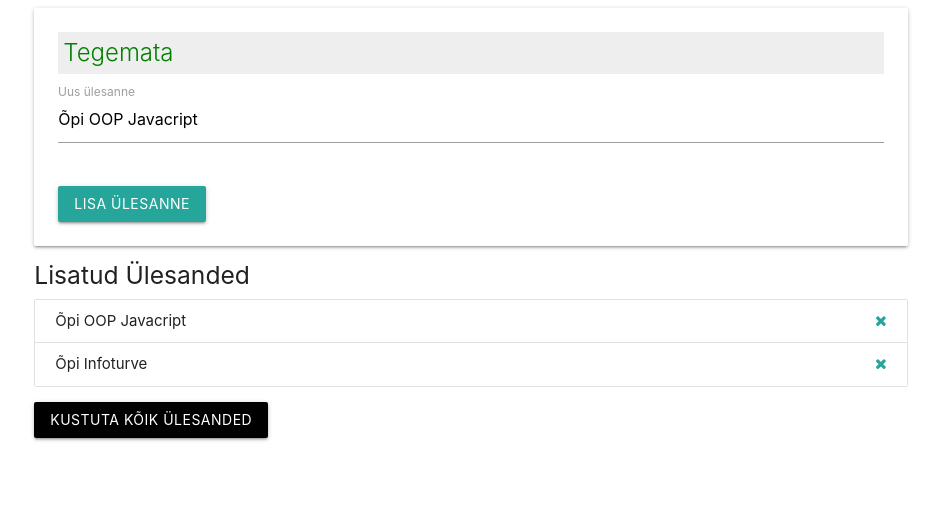
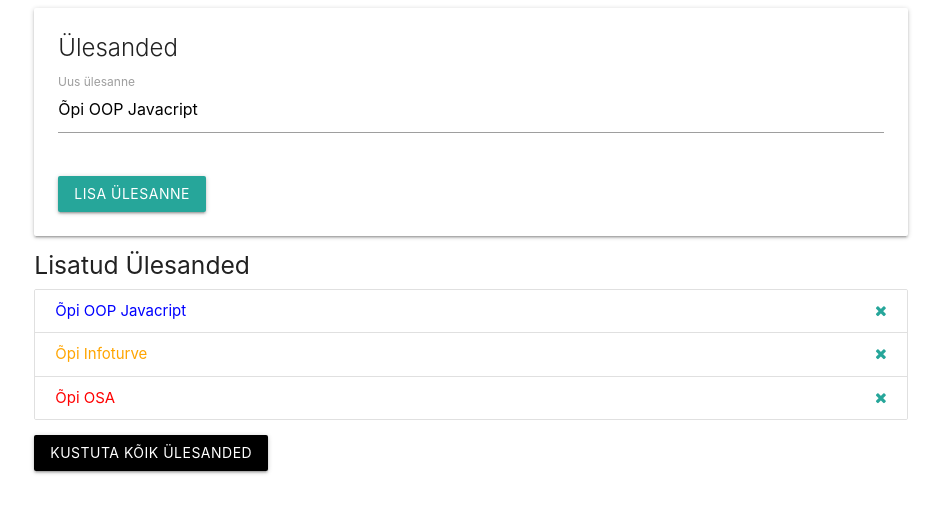
Before and after one commit to taissia/OOP, a plain HTML site: page index.html in a window 1280 px wide. Shown: the whole page, without its empty margins (169-1110 px from the left). Drawn offline with nearby package versions, Linux system fonts and the light colour scheme.

Commit message:
querySelector Stiili muutmine

```diff
--- a/app.js
+++ b/app.js
@@ -1,28 +1,15 @@
 // docemnt meetodid
 // single element selectors
 
-sisu = document.getElementById('add-task'); // HTML sisu
-sisu = document.getElementById('add-task').id; //id
-sisu = document.getElementById('add-task').className;
+sisu = document.querySelector('#title'); // id järgi
+sisu = document.querySelector('.card-title'); // klassi järgi
+sisu = document.querySelector('h5'); // elemendi järgi
 
+// stiili muutmine
 
-sisu = document.getElementById('title');
-id = document.getElementById('title').id;
-klass = document.getElementById('title').className;
-
-// stiliseerimine
-
-sisu.style.background = '#333';
-document.getElementById('title').style.background = '#eee';
-sisu.style.color = '#fff';
-sisu.style.padding = '5px';
-// sisu.style.display = 'none';
-
-// sisu muutmine
-
-sisu.textContent = 'Minu Ülesanded';
-sisu.innerText = 'Just minu ülesanded';
-
-sisu.innerHTML = '<span style="color:green">Tegemata</span>'
+document.querySelector('li').style.color = 'red';
+document.querySelector('ul li').style.color = 'blue';
+document.querySelector('li:last-child').style.color = 'red';
+document.querySelector('li:nth-child(2)').style.color = 'orange';
 
 console.log(sisu);
--- a/index.html
+++ b/index.html
@@ -43,6 +43,12 @@
                               <i class="fa fa-remove"></i>
                             </a>
                        </li>
+                       <li class="collection-item">
+                            Õpi OSA
+                            <a href="#" class="delet-item secondary-content">
+                              <i class="fa fa-remove"></i>
+                            </a>
+                       </li>
                    </ul>
                    <a href="#" class="btn black clear-tasks">Kustuta kõik ülesanded</a>
                </div>
```
